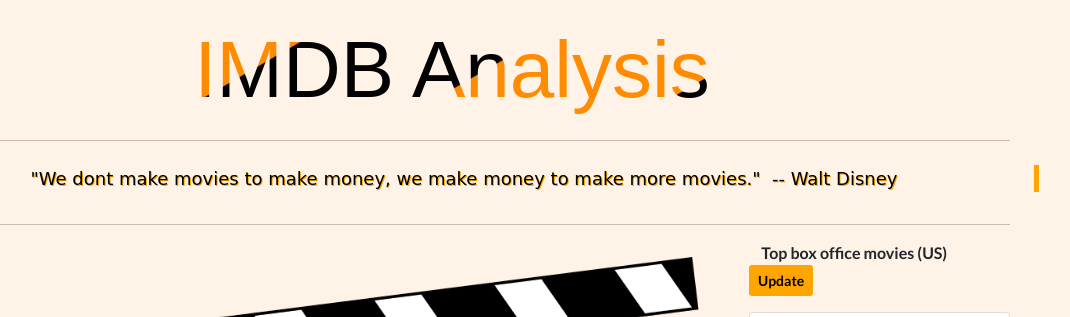
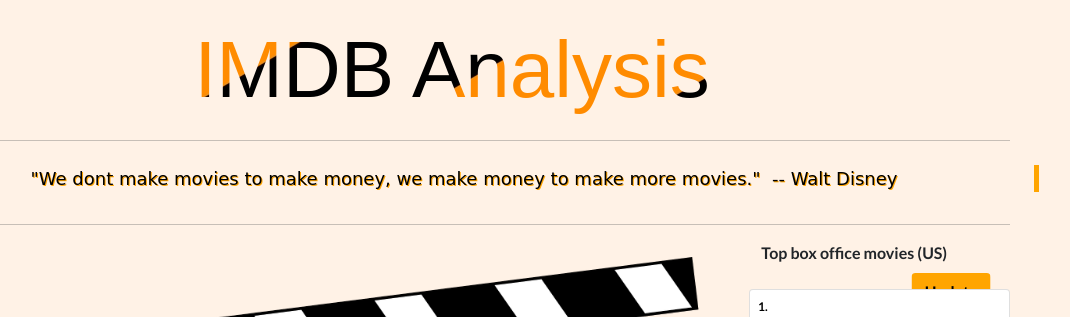
Before and after one commit to LP-116/Project-3, a Flask app: template IMDB_app/templates/index.html in a window 1280 px wide. Shown: the top 317 px of the page, without its empty margins (188-1258 px from the left). Run offline with Flask 2, Linux system fonts and the light colour scheme; the template is opened without the code that fills it, so the values that code supplies are empty; some libraries are stand-ins or nearby versions.

Commit message:
html coding

```diff
--- a/IMDB_app/imdb_scrape.py
+++ b/IMDB_app/imdb_scrape.py
@@ -39,7 +39,12 @@
             movie_profit_list.append(profit)
 
 
+        movie_elem = soup.select_one('div.top-box-office')
+
+        movie_date = movie_elem.find("div", class_="ipc-title__description").get_text()
+
         movie_dict = {
+            "Date": movie_date,
             "Title": movie_title_list,
             "Profit": movie_profit_list}
 
--- a/IMDB_app/static/style.css
+++ b/IMDB_app/static/style.css
@@ -67,9 +67,15 @@
 }
 
 .btn {
+  position: absolute;
   background-color: orange;
   color: black;
+  top: 36.5%;
+  left: 89%;
+  transform: translate(-50%, -50%);
+  -ms-transform: translate(-50%, -50%);
 }
+
 
 .btn1 {
   position: absolute;
@@ -117,6 +123,18 @@
   cursor: pointer;
   border-radius: 5px;
   text-decoration: none;
+}
+
+.date {
+
+  display: block;
+  margin-bottom: 0em;
+
+}
+
+p.top-heading {
+  margin: 0px;
+  padding: 0px;
 }
 
 
--- a/IMDB_app/templates/index.html
+++ b/IMDB_app/templates/index.html
@@ -54,7 +54,9 @@
                 <p class="text4"> &nbsp &copy 2021 </p>
                 <img src="../static/images/clapper.png" width="500" height="450"> </div>
               <div class="col-lg-3">
-                <p class="top-heading"><b>&nbsp &nbsp Top box office movies (US) &nbsp &nbsp</b><a class="btn btn-sm" href="../scrape" role="button"><b>Update</b></a></p>
+                <p class="top-heading"><b>&nbsp &nbsp Top box office movies (US) </b><br class="date">
+                  &nbsp &nbsp &nbsp <small>{{ imdb.Date }}  &nbsp &nbsp &nbsp &nbsp &nbsp &nbsp</small></p> <a class="btn" href="../scrape" role="button"><b>Update</b></a>
+
                 <div class="card">
                   <div class="card-body">
                     <ul style="list-style: none;">
```
